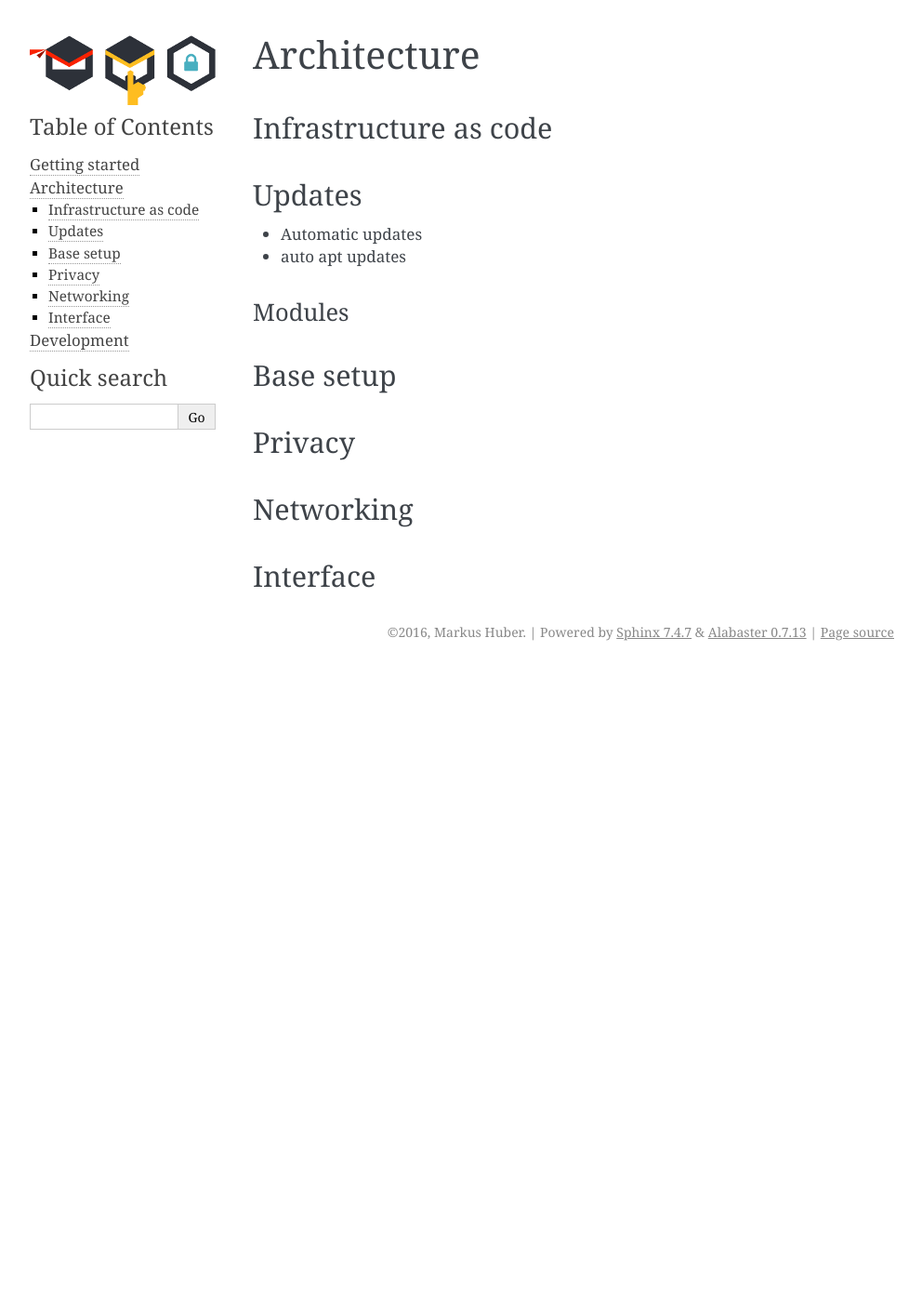
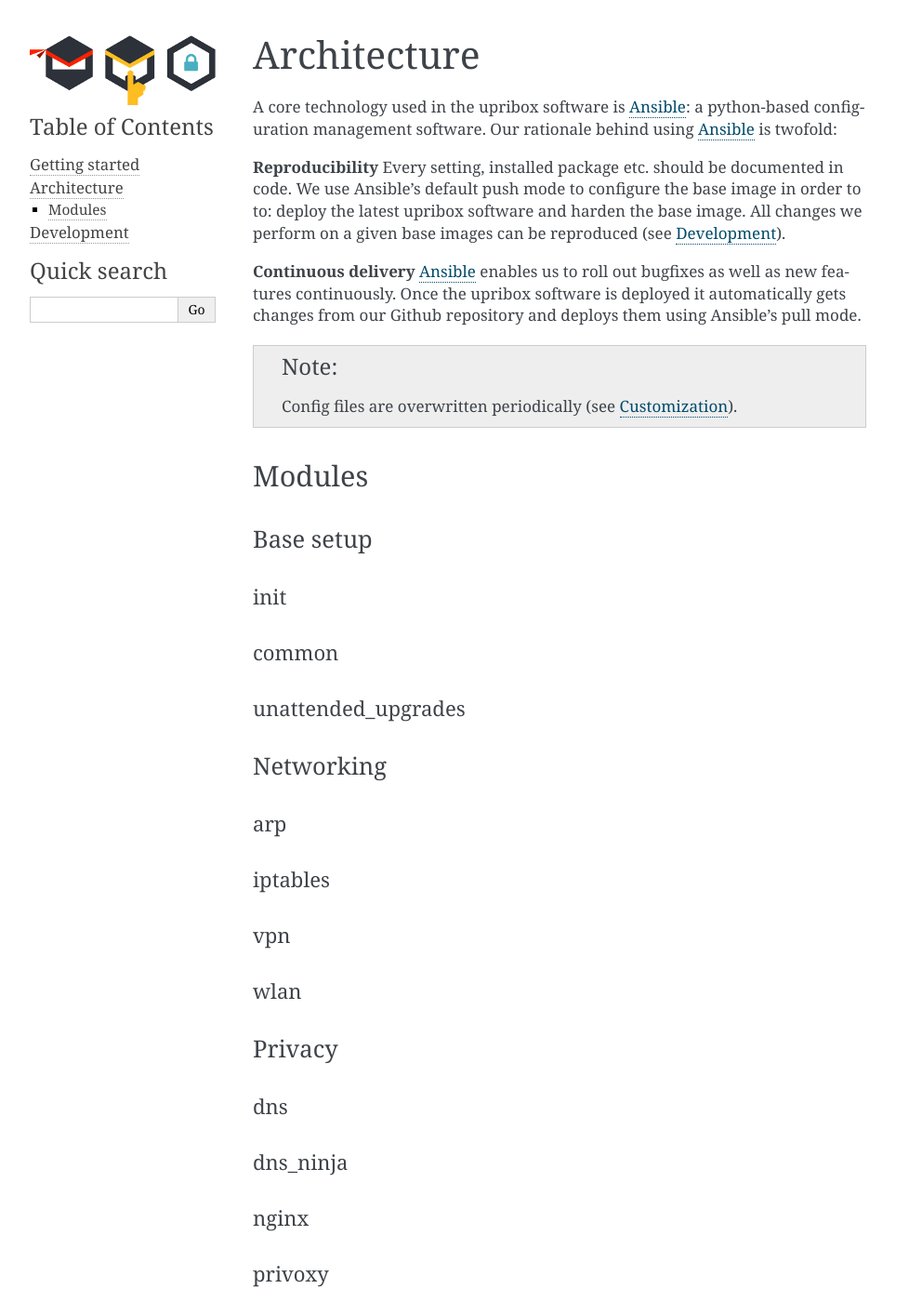
Before and after one commit to usableprivacy/upribox, a Sphinx documentation site: the page built from docs/source/architecture.rst, in a window 1280 px wide and 1400 px high. Shown: the whole window at 93% size, without its empty margins (148-1140 px from the left). Built offline with Sphinx 7.4.7, drawn with Linux system fonts in a browser that asks for light colours; some of the changed text lies outside the part shown.

Commit message:
Additions to architecture and minor fixes

```diff
--- a/docs/source/architecture.rst
+++ b/docs/source/architecture.rst
@@ -2,18 +2,23 @@
 Architecture
 ############
 
-Infrastructure as code
-======================
+A core technology used in the upribox software is Ansible_: a python-based configuration management software. Our rationale
+behind using Ansible_ is twofold:
 
-Updates
-=======
+**Reproducibility**
+Every setting, installed package etc. should be documented in code. We use Ansible's default push mode to configure the base
+image in order to to: deploy the latest upribox software and harden the base image. All changes we perform on a given base images can
+be reproduced (see :ref:`base-image-label`).
 
-* Automatic updates
-* auto apt updates
+**Continuous delivery**
+Ansible_ enables us to roll out bugfixes as well as new features continuously. Once the upribox software is deployed it
+automatically gets changes from our Github repository and deploys them using Ansible's pull mode.
 
-=======
+.. note:: Config files are overwritten periodically (see :ref:`customization-label`).
+
+*******
 Modules
-=======
+*******
 
 Base setup
 ==========
@@ -21,6 +26,14 @@ Base setup
 .. include:: modules/init.rst
 .. include:: modules/common.rst
 .. include:: modules/unattended_upgrades.rst
+
+Networking
+==========
+
+.. include:: modules/arp.rst
+.. include:: modules/iptables.rst
+.. include:: modules/vpn.rst
+.. include:: modules/wlan.rst
 
 Privacy
 =======
@@ -31,16 +44,14 @@ Privacy
 .. include:: modules/privoxy.rst
 .. include:: modules/tor.rst
 
-Networking
-==========
 
-.. include:: modules/arp.rst
-.. include:: modules/iptables.rst
-.. include:: modules/vpn.rst
-.. include:: modules/wlan.rst
-
-Interface
-=========
+User Interface
+==============
 
 .. include:: modules/django.rst
 .. include:: modules/ssh.rst
+
+
+.. rubric:: Footnotes
+
+.. [Ansible] https://www.ansible.com
--- a/docs/source/development.rst
+++ b/docs/source/development.rst
@@ -1,3 +1,5 @@
+.. _base-image-label:
+
 Development
 ===========
 
@@ -14,7 +16,7 @@ upribox image set-up. The following guide explains the steps necessary
 to setup a development environment for the upribox software.
 
 Prerequisites [on your development machine]
-~~~~~~~~~~~~~~~~~~~~~~~~~~~~~~~~~~~~~~~~~~~
+^^^^^^^^^^^^^^^^^^^^^^^^^^^^^^^^^^^^^^^^^^^
 
 -  install *ansible* 1.9.6 (``sudo pip install ansible==1.9.6``) and
    *git*
--- a/docs/source/intro.rst
+++ b/docs/source/intro.rst
@@ -69,6 +69,8 @@ Web Interface
 Once you are connect to either of the upribox wifi networks (Silent or
 Ninja) you can access the upribox Webinterface via the following URI:
 http://upri.box.
+
+.. _customization-label:
 
 Customization
 =============
```
Also changed, not shown: other parts of docs/source/development.rst (+1 -1 lines).
